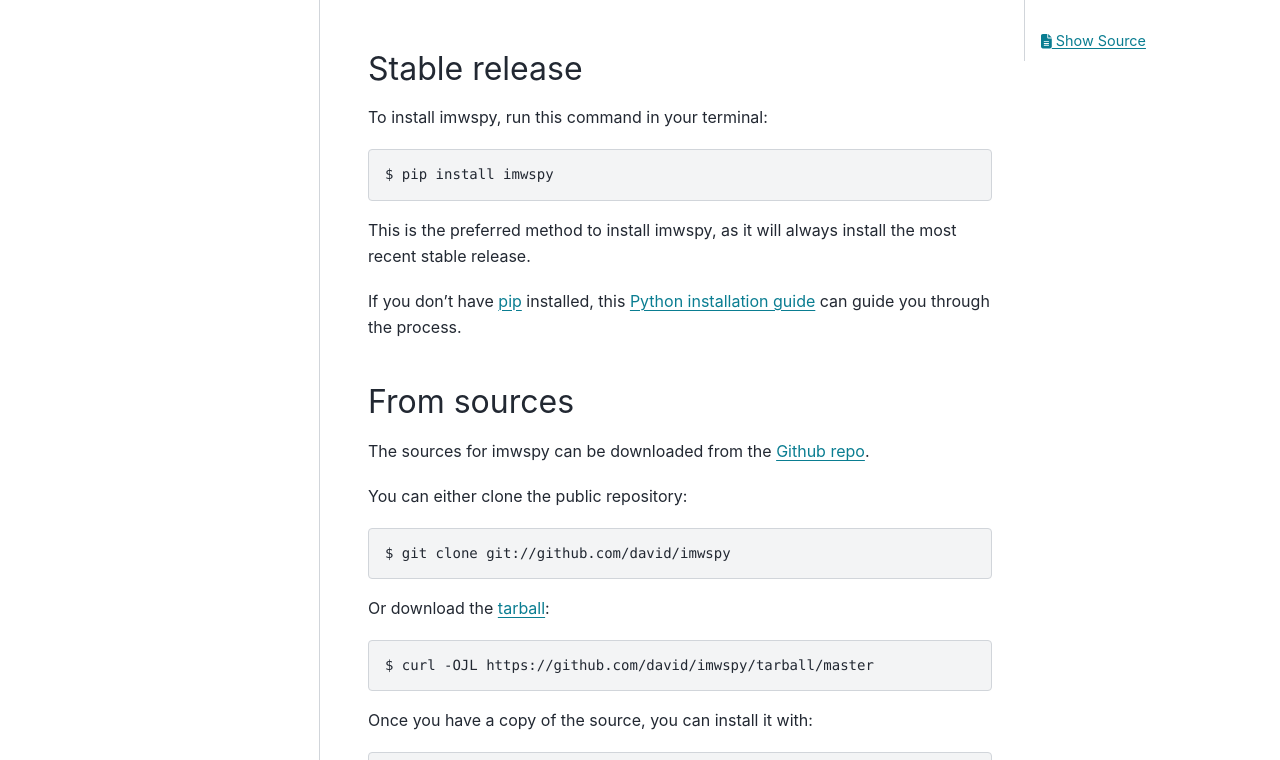
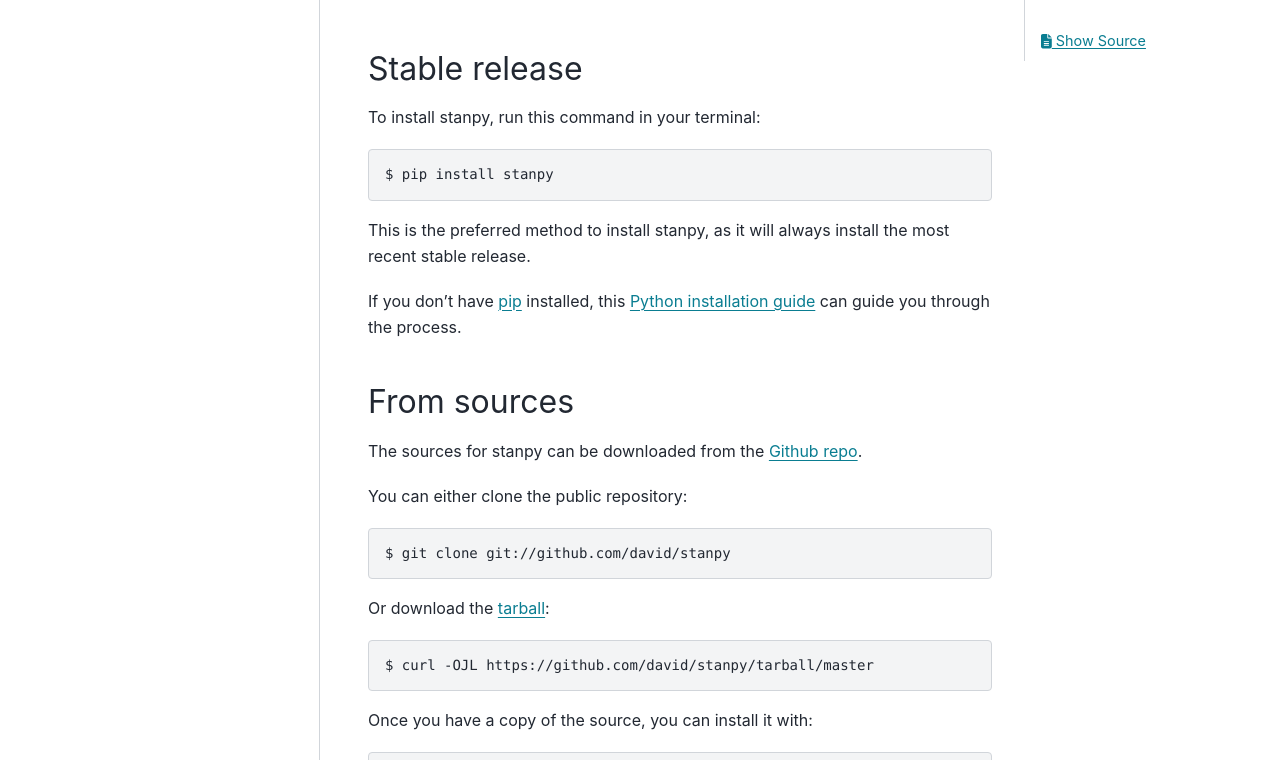
Before and after one commit to DavidNaizheZhou/stanpy, a Sphinx documentation site: the page built from docs/installation.rst, in a window 1280 px wide and 1179 px high. Shown: the part 186-946 px from the top of the window. Built offline with Sphinx 7.4.7 and the PyData theme 0.15.4, drawn with Linux system fonts in a browser that asks for light colours; pages that are not in the unit, such as notebooks, are missing from menus.

Commit message:
minor changes (name)

```diff
--- a/docs/index.rst
+++ b/docs/index.rst
@@ -1,4 +1,4 @@
-Welcome to imwspy's documentation!
+Welcome to stanpy's documentation!
 ======================================
 
 .. toctree::
--- a/docs/installation.rst
+++ b/docs/installation.rst
@@ -8,13 +8,13 @@
 Stable release
 --------------
 
-To install imwspy, run this command in your terminal:
+To install stanpy, run this command in your terminal:
 
 .. code-block:: console
 
-    $ pip install imwspy
+    $ pip install stanpy
 
-This is the preferred method to install imwspy, as it will always install the most recent stable release.
+This is the preferred method to install stanpy, as it will always install the most recent stable release.
 
 If you don't have `pip`_ installed, this `Python installation guide`_ can guide
 you through the process.
@@ -26,19 +26,19 @@
 From sources
 ------------
 
-The sources for imwspy can be downloaded from the `Github repo`_.
+The sources for stanpy can be downloaded from the `Github repo`_.
 
 You can either clone the public repository:
 
 .. code-block:: console
 
-    $ git clone git://github.com/david/imwspy
+    $ git clone git://github.com/david/stanpy
 
 Or download the `tarball`_:
 
 .. code-block:: console
 
-    $ curl -OJL https://github.com/david/imwspy/tarball/master
+    $ curl -OJL https://github.com/david/stanpy/tarball/master
 
 Once you have a copy of the source, you can install it with:
 
@@ -47,5 +47,5 @@
     $ python setup.py install
 
 
-.. _Github repo: https://github.com/david/imwspy
-.. _tarball: https://github.com/david/imwspy/tarball/master
+.. _Github repo: https://github.com/david/stanpy
+.. _tarball: https://github.com/david/stanpy/tarball/master
--- a/docs/usage.rst
+++ b/docs/usage.rst
@@ -2,6 +2,6 @@
 Usage
 =====
 
-To use imwspy in a project::
+To use stanpy in a project::
 
-    import imwspy
+    import stanpy
```
